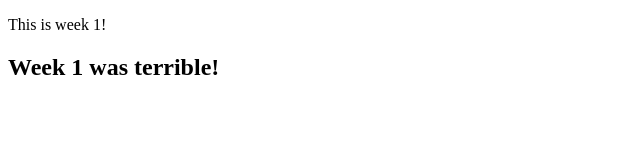
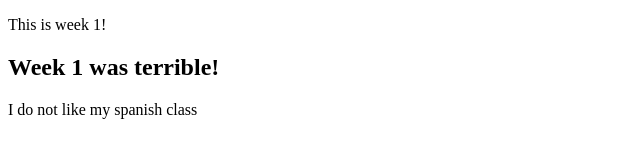
Before and after one commit to rrivera123/week1, a plain HTML site: page index.html in a window 1280 px wide. Shown: the whole page, without its empty margins (0-640 px from the left). Drawn offline with Linux system fonts and the light colour scheme.

Commit message:
Added a paragraph element

```diff
--- a/index.html
+++ b/index.html
@@ -7,5 +7,6 @@
 <body>
     <p>This is week 1!</p>
     <h2>Week 1 was terrible!</h2>
+    <p>I do not like my spanish class</p>
 </body>
 </html>
```
